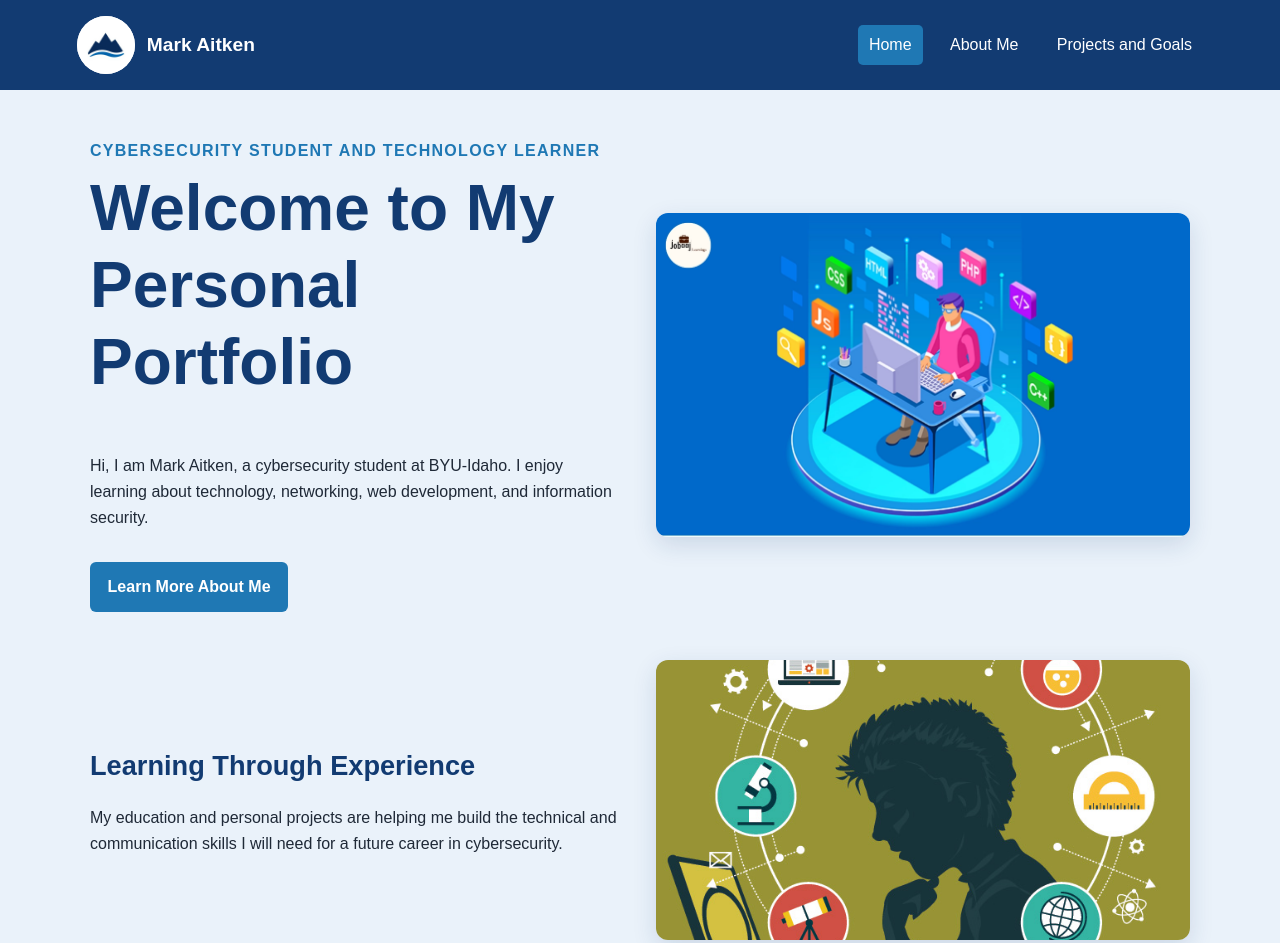
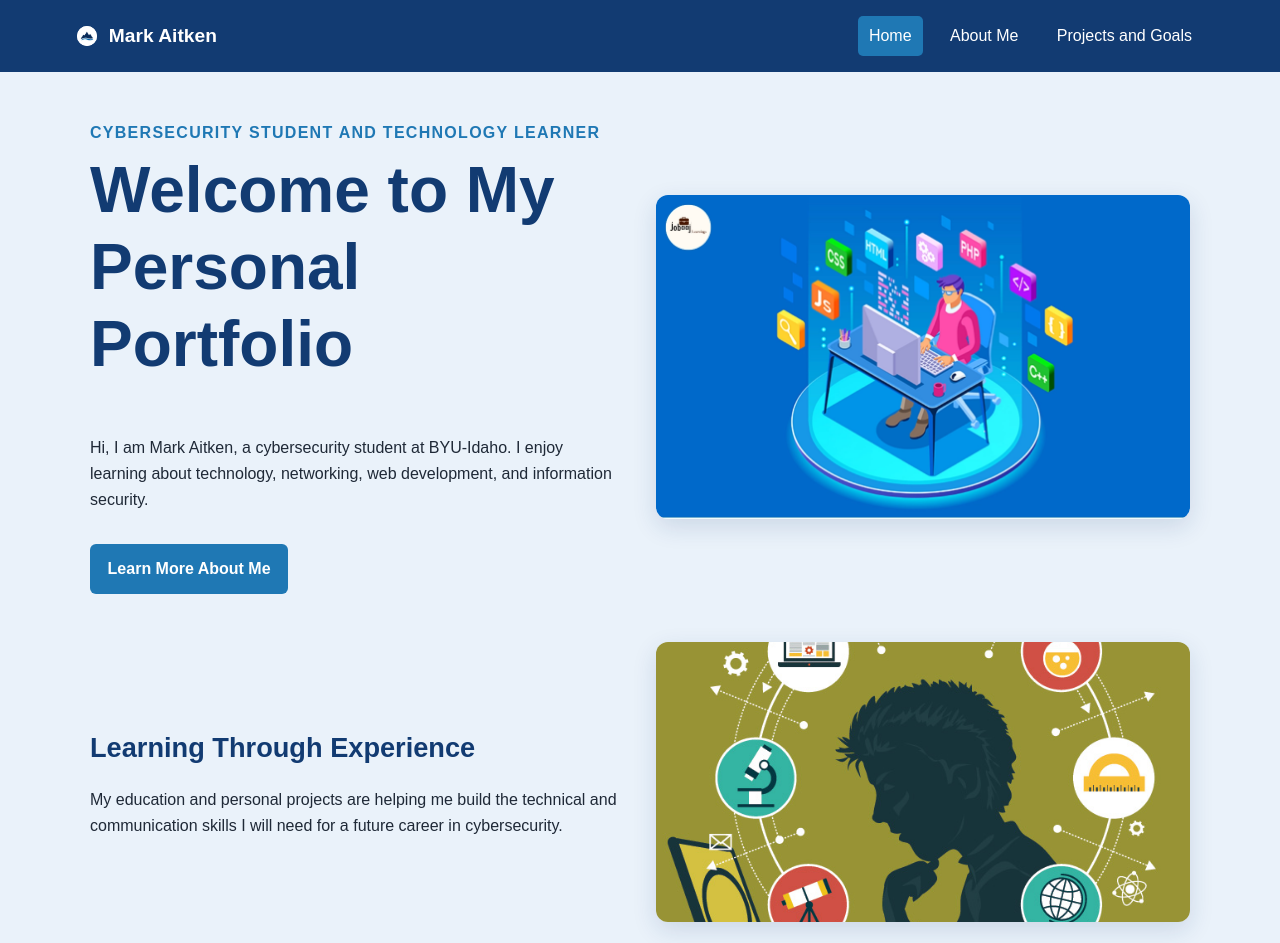
Before and after one commit to ait25001-creator/personal-portfolio, a plain HTML site: page index.html in a window 1280 px wide. Shown: the top 943 px of the page. Drawn offline with Linux system fonts and the light colour scheme; files that its build step writes are made by us from their sources.

Commit message:
image size change attempt

```diff
--- a/styles/styles.css
+++ b/styles/styles.css
@@ -40,8 +40,8 @@ body {
 }
 
 .brand img {
-  width: 58px;
-  height: 58px;
+  width: 20px;
+  height: 20px;
   object-fit: contain;
   border-radius: 50%;
   background: var(--white);
```
